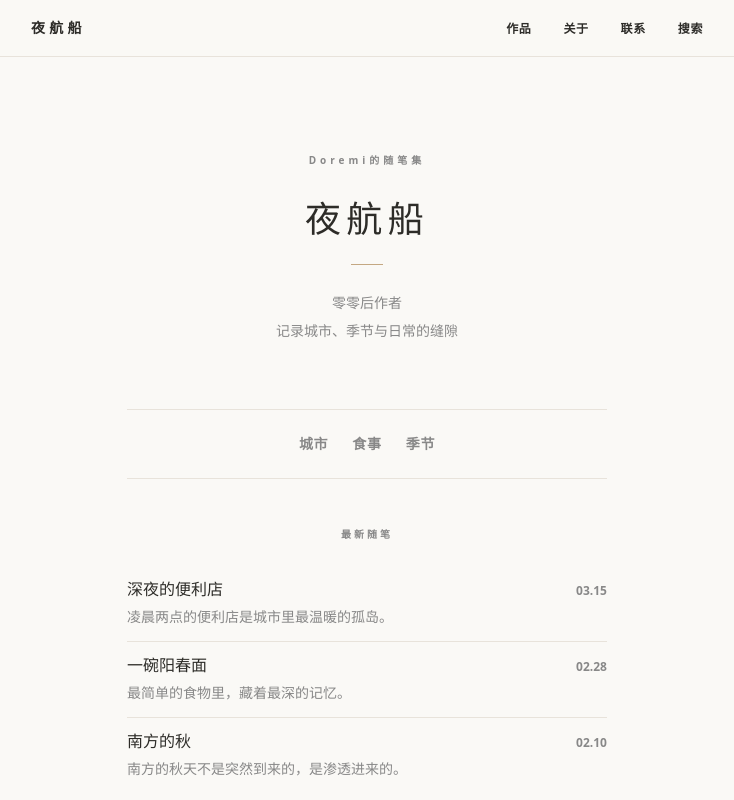
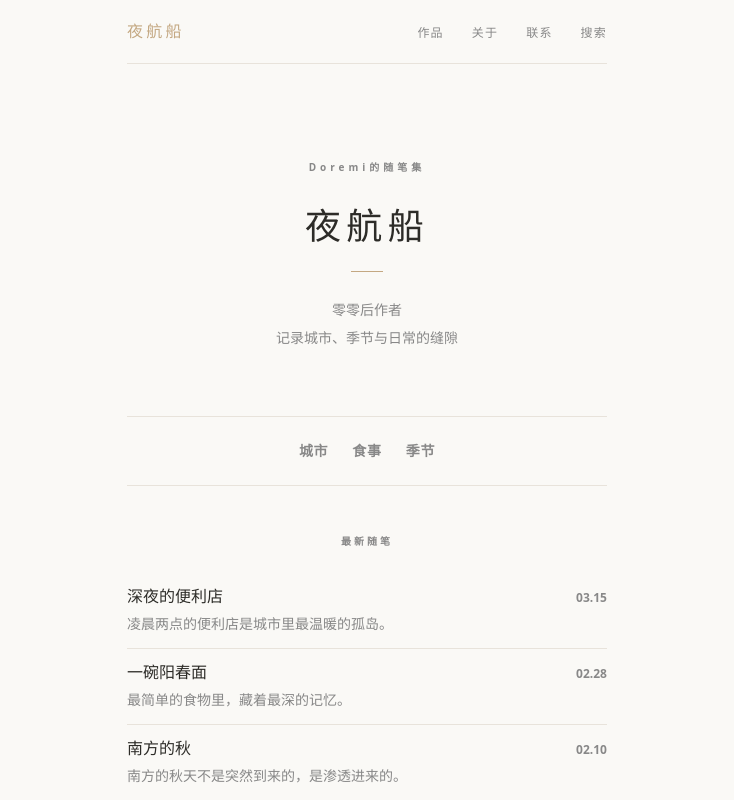
Before and after one commit to huanyuzhao00-sketch/essay-portfolio, a Next.js app: page /essay-portfolio/ in a window 1280 px wide. Shown: the top 800 px of the page, without its empty margins (273-1007 px from the left). Built offline with nearby package versions, Linux system fonts and the light colour scheme.

Commit message:
style: redesign NavBar to match Zen Ink aesthetic

```diff
--- a/src/components/NavBar.tsx
+++ b/src/components/NavBar.tsx
@@ -9,21 +9,29 @@ const links = [
 
 export default function NavBar() {
   return (
-    <header className="sticky top-0 z-10 bg-paper/90 backdrop-blur-sm border-b border-warm-line">
-      <nav className="max-w-3xl mx-auto px-5 md:px-12 h-14 flex items-center justify-between">
-        <Link href="/" className="text-sm tracking-[0.3em] text-ink font-bold transition-colors font-sans">
+    <header className="sticky top-0 z-10 bg-paper/95 backdrop-blur-sm">
+      <div className="max-w-xl mx-auto px-5 md:px-12">
+        <nav className="h-16 flex items-center justify-between border-b border-warm-line">
+          <Link
+            href="/"
+            className="text-base text-ochre tracking-[0.2em] hover:text-ink transition-colors"
+          >
             夜航船
           </Link>
-        <ul className="flex gap-6 md:gap-8">
-          {links.map(l => (
-            <li key={l.href}>
-              <Link href={l.href} className="text-xs text-ink font-bold hover:text-ochre transition-colors tracking-wider font-sans">
-                {l.label}
+          <ul className="flex gap-5 md:gap-7">
+            {links.map(link => (
+              <li key={link.href}>
+                <Link
+                  href={link.href}
+                  className="text-xs text-text-muted hover:text-ochre transition-colors tracking-widest font-sans font-medium"
+                >
+                  {link.label}
                 </Link>
               </li>
             ))}
           </ul>
         </nav>
+      </div>
     </header>
   )
 }
```
Lines whose indentation alone changed are shown as unchanged.
